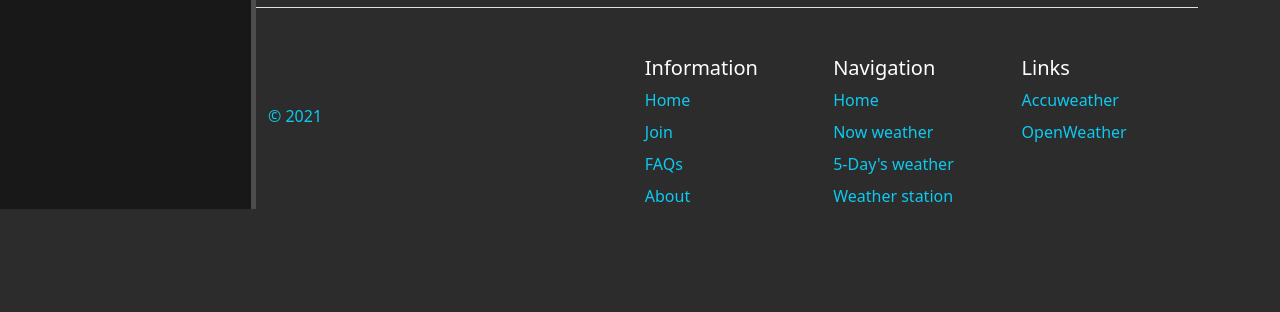
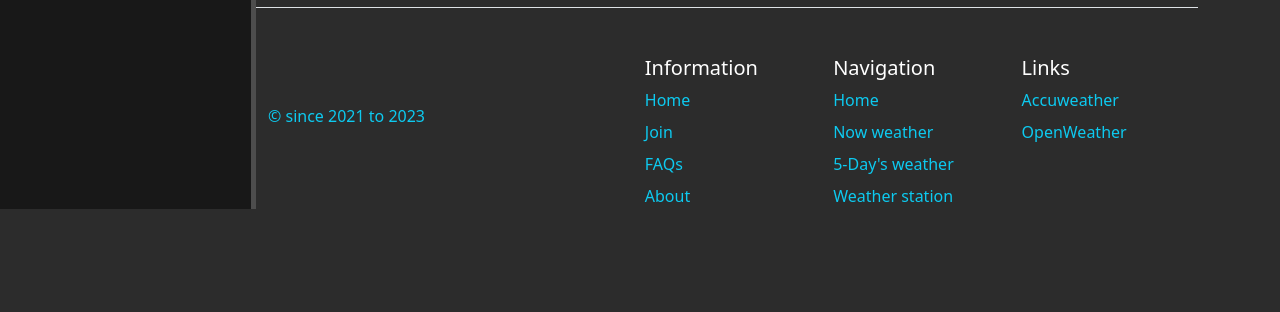
Before and after one commit to KostaSkolznev/meteohill, a Django app: page / in a window 1280 px wide. Shown: the part 679-991 px from the top of the page. Run offline with Django 4.2, Linux system fonts and the light colour scheme; data that the repository does not hold is empty; parts of the project's set-up code (start-up, migrations or seed data) failed here and were passed over; some libraries are stand-ins or nearby versions.

Commit message:
2021-2023

```diff
--- a/main/templates/main/layout.html
+++ b/main/templates/main/layout.html
@@ -58,7 +58,7 @@
           <a href="/" class="d-flex align-items-center mb-3 link-dark text-decoration-none">
             <svg class="bi me-2" width="40" height="32"><use xlink:href="#bootstrap"></use></svg>
           </a>
-          <p class="text-info">© 2021</p>
+          <p class="text-info">© since 2021 to 2023</p>
         </div>
 
         <div class="col">
```
Also changed, not shown: db.sqlite3.
